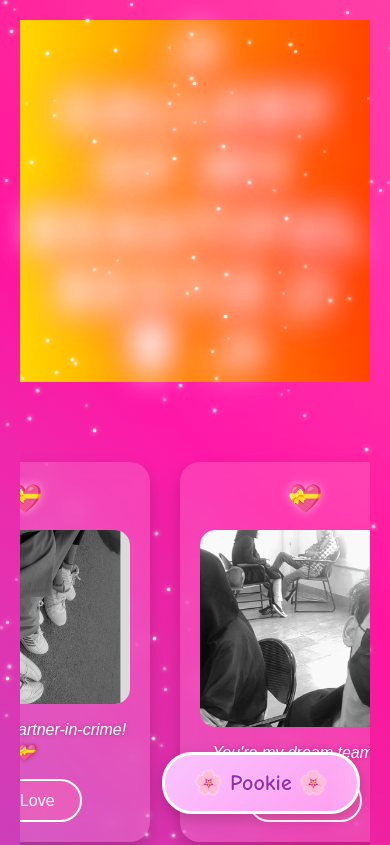
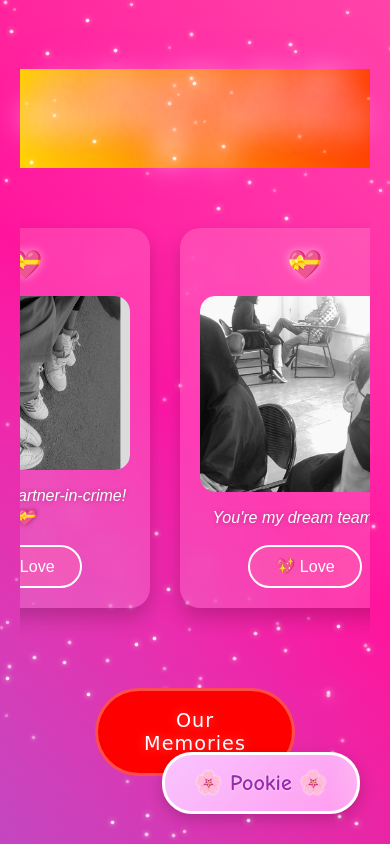
Before and after one commit to Arbaz-Ahmad95/lollo, a plain HTML site: page gallery-mov-lef-2.html in a window 390 px wide. Shown: the top 845 px of the page. Drawn offline with Linux system fonts and the light colour scheme.

Commit message:
Update gallery-mov-lef-2.html

```diff
--- a/gallery-mov-lef-2.html
+++ b/gallery-mov-lef-2.html
@@ -550,6 +550,11 @@
     .image-card {
         width: 90%;
     }
+    .main-heading {
+        font-size: 36px; /* Reduce font size for tablets */
+        letter-spacing: 1px;
+    }
+
 }
 
 @media (max-width: 480px) {
@@ -561,7 +566,17 @@
         font-size: 14px;
         padding: 8px 12px;
     }
+
+    .main-heading {
+        font-size: 28px; /* Further reduce font size for mobile */
+        margin-bottom: 20px;
+    }
 }
+
+
+
+
+
 
 
     </style>
```
